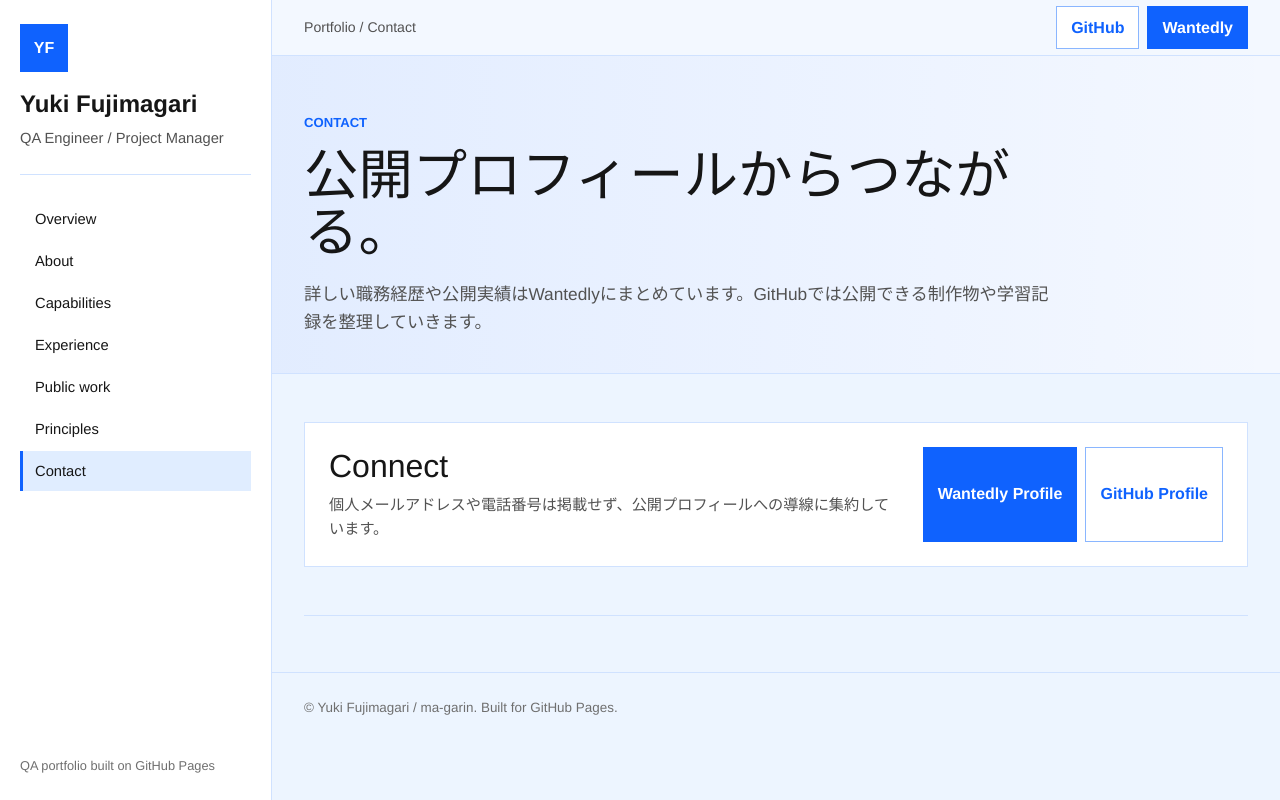
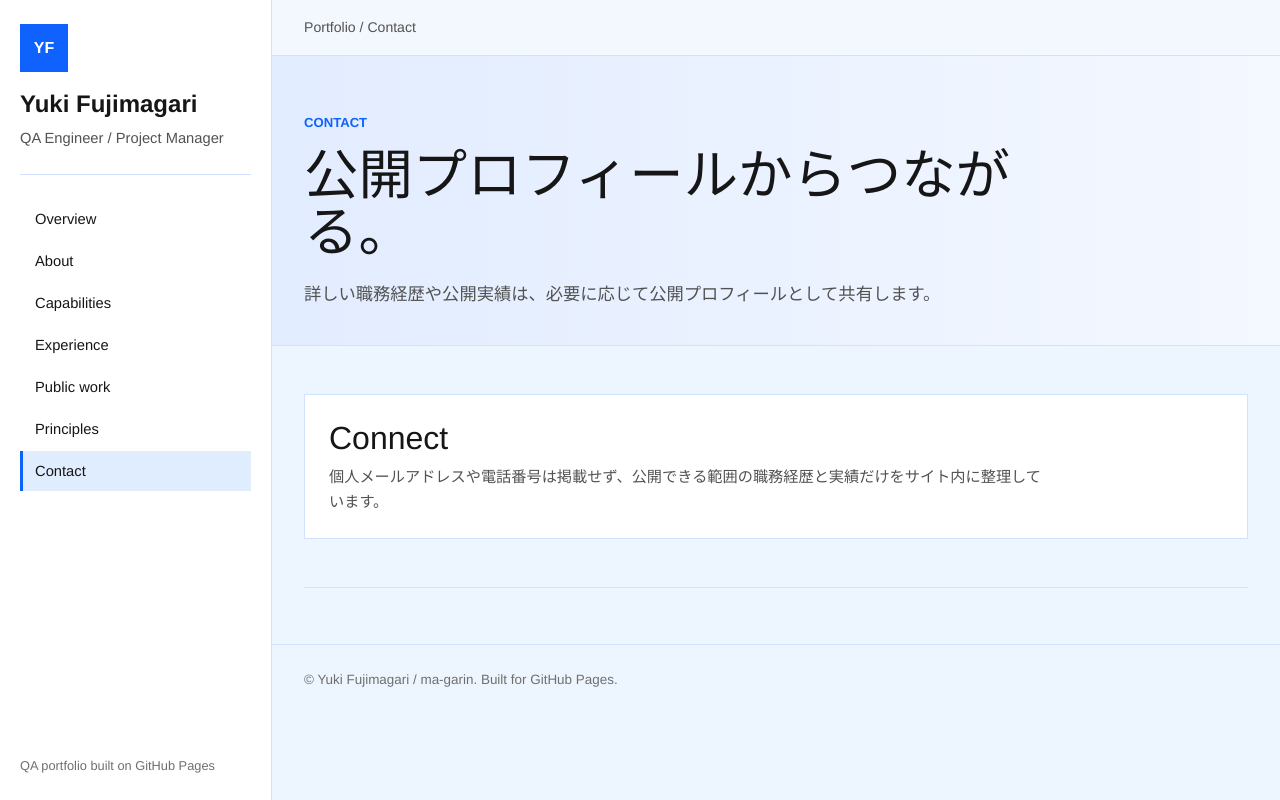
Before and after one commit to ma-garin/ma-garin.github.io, a plain HTML site: page contact.html in a window 1280 px wide. Drawn offline with Linux system fonts and the light colour scheme.

Commit message:
chore: remove external profile links

```diff
--- a/contact.html
+++ b/contact.html
@@ -30,16 +30,12 @@
       <main>
         <div class="topbar">
           <p class="breadcrumb">Portfolio / Contact</p>
-          <div class="top-actions">
-            <a class="button secondary" href="https://github.com/ma-garin">GitHub</a>
-            <a class="button" href="https://www.wantedly.com/id/Yuki_Fujimagari">Wantedly</a>
-          </div>
         </div>
 
         <section class="page-hero">
           <p class="eyebrow">Contact</p>
           <h2>公開プロフィールからつながる。</h2>
-          <p class="lead">詳しい職務経歴や公開実績はWantedlyにまとめています。GitHubでは公開できる制作物や学習記録を整理していきます。</p>
+          <p class="lead">詳しい職務経歴や公開実績は、必要に応じて公開プロフィールとして共有します。</p>
         </section>
 
         <div class="content">
@@ -47,11 +43,7 @@
             <div class="contact-panel">
               <div>
                 <h3>Connect</h3>
-                <p>個人メールアドレスや電話番号は掲載せず、公開プロフィールへの導線に集約しています。</p>
-              </div>
-              <div class="contact-actions">
-                <a class="button" href="https://www.wantedly.com/id/Yuki_Fujimagari">Wantedly Profile</a>
-                <a class="button secondary" href="https://github.com/ma-garin">GitHub Profile</a>
+                <p>個人メールアドレスや電話番号は掲載せず、公開できる範囲の職務経歴と実績だけをサイト内に整理しています。</p>
               </div>
             </div>
           </section>
```
Also changed, not shown: about.html (+0 -4 lines), capabilities.html (+1 -5 lines), experience.html (+4 -8 lines), index.html (+0 -4 lines), principles.html (+0 -4 lines), works.html (+3 -7 lines), 1 other file.
